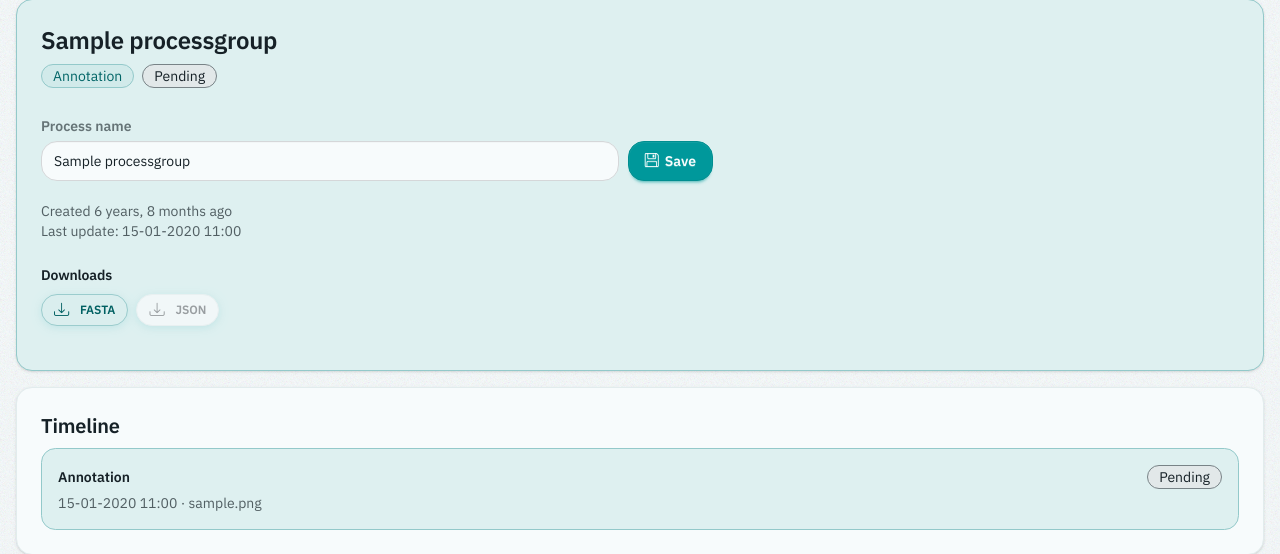
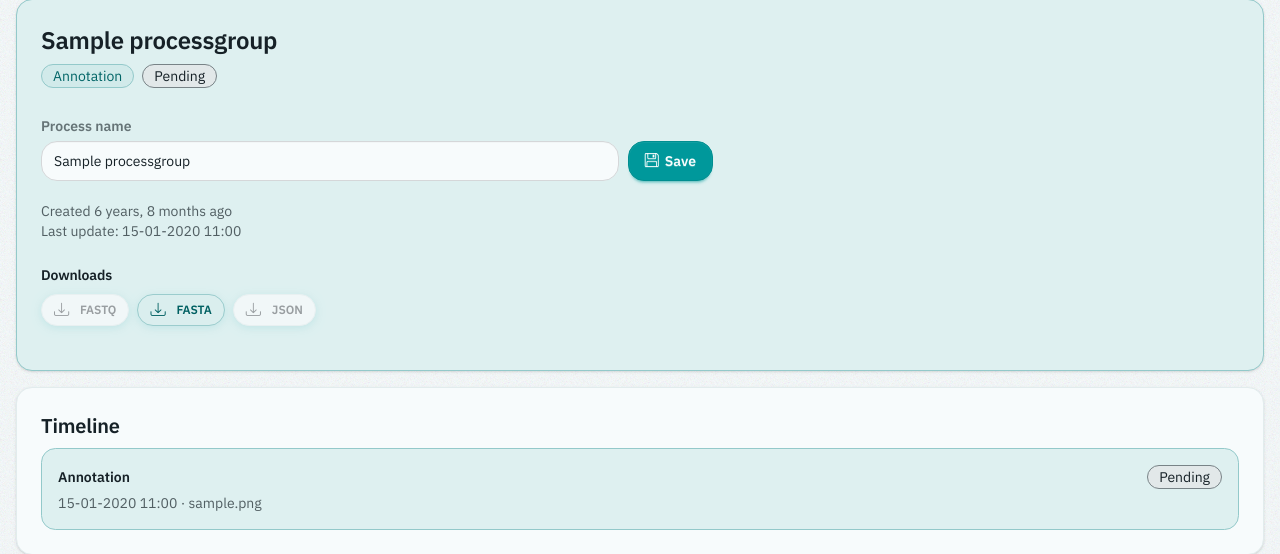
Before and after one commit to mquirosq/cocos, a Django app: page /processes/1/ in a window 1280 px wide. Shown: the part 137-691 px from the top of the page. Run offline with Django 5.2, Linux system fonts and the light colour scheme; a user stored in the database is signed in; tables that the repository leaves empty hold one stand-in row (values such as "Sample post"); data that the repository does not hold is empty; style sheets or scripts are compiled from the project's sources; parts of the project's set-up code (start-up, migrations or seed data) failed here and were passed over.

Commit message:
feat: allow fastq files downloading

```diff
--- a/app/conversion/services/status.py
+++ b/app/conversion/services/status.py
@@ -325,6 +325,12 @@ def rename_process(process, new_name):
     process.name = new_name
     process.save(update_fields=["name"])
 
+def get_fastq_uploads_for_task(task):
+    """Return FASTQ file(s) object for a task, or None if not found."""
+    if task.task_type in ASSEMBLY_TYPES:
+        return task.input_files.all()
+
+    return File.objects.none()
 
 def get_fasta_upload_for_task(task):
     """Return FASTA file object for a task, or None if not found."""
--- a/app/conversion/urls.py
+++ b/app/conversion/urls.py
@@ -14,4 +14,5 @@ urlpatterns = [
     path('processes/<int:process_id>/rename/', status.rename_process_view, name='rename_process'),
     path('tasks/<int:task_id>/download-json/', status.download_json_view, name='download_json'),
     path('tasks/<int:task_id>/download-fasta/', status.download_fasta_view, name='download_fasta'),
+    path('tasks/<int:task_id>/download-fastq/', status.download_fastq_view, name='download_fastq'),
 ]
--- a/app/conversion/views/status.py
+++ b/app/conversion/views/status.py
@@ -9,11 +9,12 @@ from django.urls import reverse
 from django.views.decorators.http import require_POST
 
 from app.utils.pagination import get_pagination_page_range
-from ..models import ConversionTask
+from core.utils import create_file_zip
 from core.models import ProcessGroup, TaskStatus
 from ..services.status import (
     build_process_rows,
     build_process_status_context,
+    get_fastq_uploads_for_task,
     get_fasta_upload_for_task,
     get_json_upload_for_task,
     rename_process,
@@ -112,6 +113,30 @@ def download_fasta_view(request, task_id):
         messages.error(request, 'Could not read the FASTA file. Please try again later.')
         return redirect('conversion:process_status', process_id=task.process.id)
 
+@login_required
+def download_fastq_view(request, task_id):
+    task = get_object_or_404(get_current_user_tasks(request), id=task_id)
+
+    uploads = get_fastq_uploads_for_task(task)
+
+    if not uploads.exists():
+        messages.error(request, 'FASTQ files are not available for download.')
+        return redirect('conversion:process_status', process_id=task.process.id)
+
+    try:
+        zip_path = create_file_zip(uploads)
+
+        return FileResponse(
+            open(zip_path, 'rb'),
+            as_attachment=True,
+            filename=f'{task.process.name}_fastq.zip',
+            content_type='application/zip',
+        )
+
+    except Exception:
+        messages.error(request, 'Could not read the FASTQ files. Please try again later.')
+        return redirect('conversion:process_status', process_id=task.process.id)
+
 @require_POST
 @login_required
 def rename_process_view(request, process_id):
--- a/app/templates/conversion/process_status.html
+++ b/app/templates/conversion/process_status.html
@@ -43,6 +43,12 @@
       <div class="mt-4">
         <h2 class="font-semibold mb-2">Downloads</h2>
         <div class="flex flex-wrap gap-2">
+          {% if assembly_task_id %}
+            <a href="{% url 'conversion:download_fastq' assembly_task_id %}" class="btn btn-sm process-download-btn"><i class="bi bi-download"></i>FASTQ</a>
+          {% else %}
+            <button class="btn btn-sm process-download-btn" disabled><i class="bi bi-download"></i>FASTQ</button>
+          {% endif %}
+
           {% if fasta_download_task_id %}
             <a href="{% url 'conversion:download_fasta' fasta_download_task_id %}" class="btn btn-sm process-download-btn"><i class="bi bi-download"></i>FASTA</a>
           {% else %}
```
Also changed, not shown: app/core/utils.py (+25 -0 lines).
